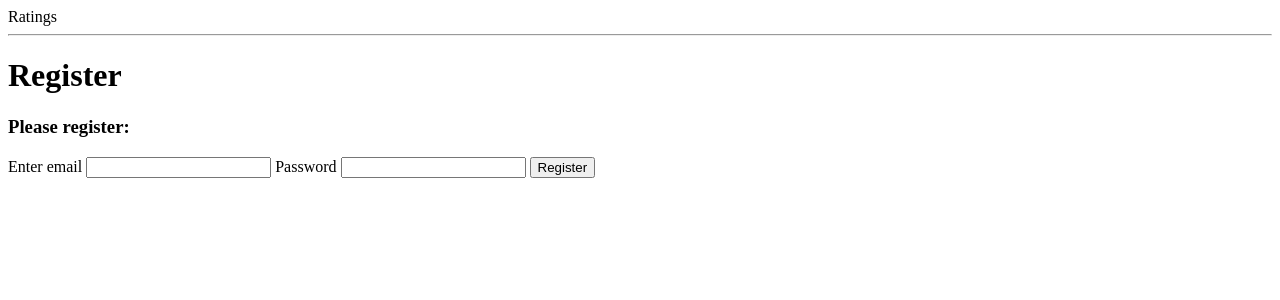
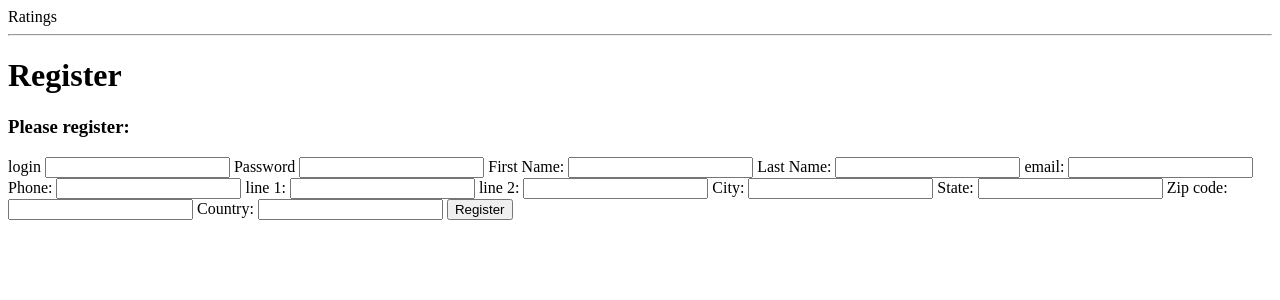
Before and after one commit to KC2004/ArtAnnounce-Project, a Flask app: page /register in a window 1280 px wide. Shown: the top 300 px of the page. Run offline with Flask 2, Linux system fonts and the light colour scheme.

Commit message:
working user and address

```diff
--- a/server.py
+++ b/server.py
@@ -3,7 +3,7 @@
 from jinja2 import StrictUndefined
 from flask_debugtoolbar import DebugToolbarExtension
 from flask import Flask, jsonify, render_template, redirect, request, flash, session, url_for
-from model import User, AppUser, connect_to_db, db
+from model import User, AppUser, Address, connect_to_db, db
 
 
 app = Flask(__name__)
@@ -100,11 +100,32 @@ def register_form():
 def register_process():
     """Registration page"""
 
+    login = request.form.get('login')
+    password = request.form.get('pwd')
+    first_name = request.form.get('first_name')
+    last_name = request.form.get('last_name')
     email = request.form.get('email')
-    password = request.form.get('pwd')
+    phone = request.form.get('phone')
+    add_line1 = request.form.get('add_line1')
+    add_line2 = request.form.get('add_line2')
+    city = request.form.get('city')
+    state = request.form.get('state')
+    zip_code = request.form.get('zip_code')
+    country = request.form.get('country')
+
 
     # if user does not exist, add to db
-    user = AppUser(login=email, password=password)
+    app_user = AppUser(login=login, password=password)
+    address = Address(addresss_line1=add_line1, addresss_line2=add_line2, city=city, state=state,
+        zip_code=zip_code, country=country)
+
+    db.session.add(address)
+    db.session.add(app_user)
+
+    db.session.commit()
+    # user.address_id = address
+    user = User(first_name=first_name, last_name=last_name, email=email,
+        phone=phone, login=login, address_id=address.address_id)
     db.session.add(user)
     db.session.commit()
     session['email'] = email
--- a/templates/register_form.html
+++ b/templates/register_form.html
@@ -4,12 +4,41 @@
 <h1>Register</h1>
 <h3>Please register: </h3>
 <form action="/register" method="POST">
-    <label>Enter email
-        <input id="email_id" type="text" name="email">
+	<label>login
+    <input id="email_id" type="text" name="login">
     </label>
     <label>Password
-        <input type="text" name="pwd">
+    <input type="text" name="pwd">
     </label>
+    <label>First Name:
+    <input type="text" name="first_name">
+    </label>
+    <label>Last Name:
+    <input type="text" name="last_name">
+    </label>
+    <label>email:
+    <input type="text" name="email">
+    </label>
+    <label>Phone:
+    <input type="text" name="phone">
+    </label>
+    <label>line 1:
+    <input type="text" name="add_line1">
+    </label>
+    <label>line 2:
+    <input type="text" name="add_line2">
+    </label>
+    <label>City:
+    <input type="text" name="city">
+    </label>
+    <label>State:
+    <input type="text" name="state">
+    </label>Zip code:
+    <input type="text" name="zip_code">
+    </label>
+    <label>Country:
+    <input type="text" name="country">
+
     <input type="submit" value="Register">
 </form>
 {% endblock %}
```
Also changed, not shown: model.py (+24 -21 lines).
